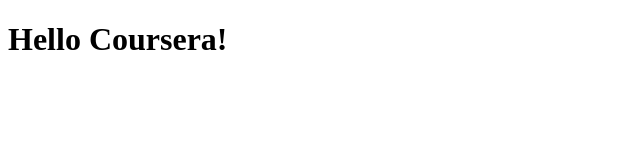
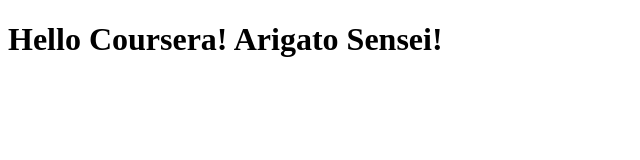
Before and after one commit to itemworks/courseraq-test, a plain HTML site: page site/index.html in a window 1280 px wide. Shown: the whole page, without its empty margins (0-640 px from the left). Drawn offline with Linux system fonts and the light colour scheme.

Commit message:
Small addition to our page content.

```diff
--- a/site/index.html
+++ b/site/index.html
@@ -4,6 +4,6 @@
     <title>Hello Coursera!</title>
 </head>
 <body>
-    <h1>Hello Coursera!</h1>
+    <h1>Hello Coursera! Arigato Sensei!</h1>
 </body>
 </html>
```
